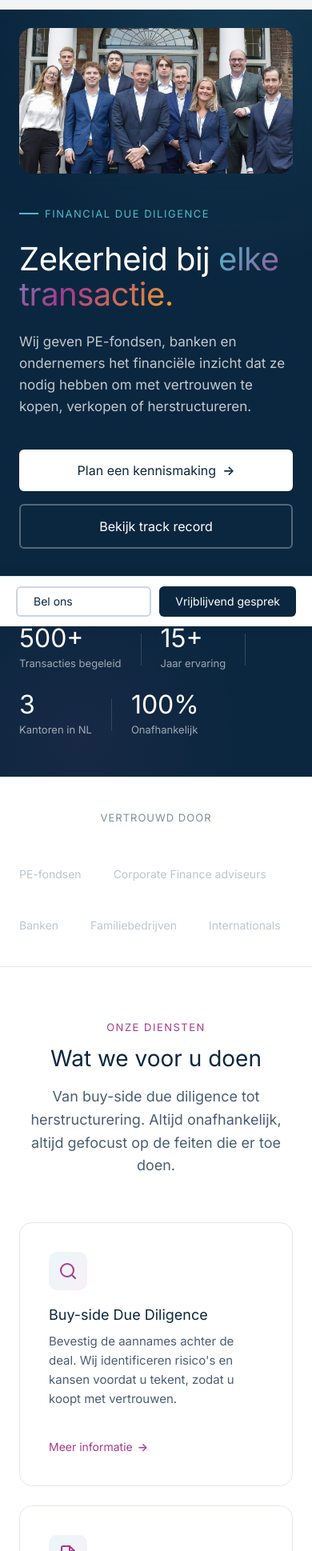
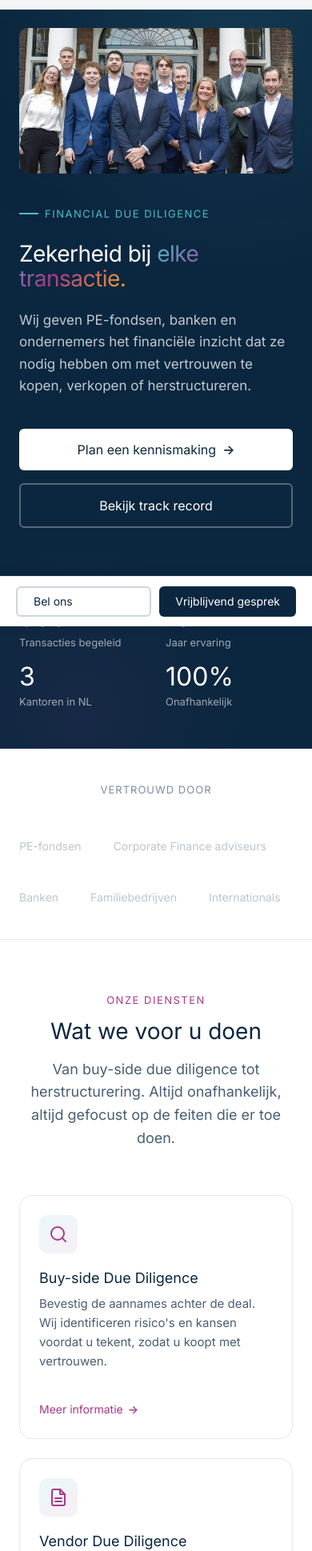
Before and after one commit to erikpvisser81-naarden/tic-advisory-rebuild, a plain HTML site: page index.html in a window 390 px wide. Shown: the part 61-2000 px from the top of the page at 80% size. Drawn offline with Linux system fonts and the light colour scheme.

Commit message:
Fix mobile: requestIdleCallback polyfill, reveal fallback, trust dividers, safe-area, responsive sizing

```diff
--- a/assets/style.css
+++ b/assets/style.css
@@ -1296,6 +1296,7 @@ p:last-child {
   border-top: 1px solid var(--border-light);
   box-shadow: 0 -4px 16px rgba(0, 0, 0, 0.08);
   padding: 12px 20px;
+  padding-bottom: calc(12px + env(safe-area-inset-bottom, 0px));
 }
 
 .sticky-cta__inner {
@@ -1366,9 +1367,10 @@ p:last-child {
   }
 
   .hero__image img {
-    max-height: 240px;
+    max-height: 200px;
     object-fit: cover;
     width: 100%;
+    border-radius: var(--radius-md);
   }
 
   .page-header {
@@ -1376,12 +1378,24 @@ p:last-child {
   }
 
   .hero__trust {
-    gap: 24px;
+    gap: 16px 24px;
     flex-wrap: wrap;
+  }
+
+  .hero__trust-divider {
+    display: none;
+  }
+
+  .hero__trust-item {
+    flex: 0 0 calc(50% - 12px);
   }
 
   .services-grid {
     grid-template-columns: 1fr;
+  }
+
+  .service-card {
+    padding: 24px;
   }
 
   .stats__grid {
@@ -1420,6 +1434,24 @@ p:last-child {
     display: block;
   }
 
+  body {
+    padding-bottom: 72px;
+  }
+
+  h1 { font-size: clamp(28px, 7vw, 40px); }
+  h2 { font-size: clamp(22px, 5.5vw, 32px); }
+
+  .hero__title {
+    font-size: clamp(28px, 7vw, 44px);
+  }
+
+  .usp-card,
+  .testimonial,
+  .audience-card,
+  .location-card {
+    padding: 24px;
+  }
+
   .credentials-grid {
     grid-template-columns: 1fr;
   }
@@ -1458,13 +1490,24 @@ p:last-child {
   opacity: 0;
   transform: translateY(24px);
   transition: opacity 0.6s ease, transform 0.6s ease;
-  will-change: transform, opacity;
 }
 
 .reveal.visible {
   opacity: 1;
   transform: translateY(0);
-  will-change: auto;
+}
+
+/* Fallback: if JS fails, show content after 1.5s */
+@keyframes revealFallback {
+  to { opacity: 1; transform: translateY(0); }
+}
+
+.reveal {
+  animation: revealFallback 0s 1.5s forwards;
+}
+
+.reveal.visible {
+  animation: none;
 }
 
 /* ============================================
--- a/index.html
+++ b/index.html
@@ -486,10 +486,11 @@
       nav.classList.toggle('nav--scrolled', window.scrollY > 10);
     }, { passive: true });
 
-    // Reveal animations
-    requestIdleCallback(() => {
-      const observer = new IntersectionObserver((entries) => {
-        entries.forEach(entry => {
+    // Reveal animations (with polyfill for older mobile browsers)
+    var ric = window.requestIdleCallback || function(cb) { setTimeout(cb, 1); };
+    ric(function() {
+      var observer = new IntersectionObserver(function(entries) {
+        entries.forEach(function(entry) {
           if (entry.isIntersecting) {
             entry.target.classList.add('visible');
             observer.unobserve(entry.target);
@@ -497,7 +498,7 @@
         });
       }, { threshold: 0.1, rootMargin: '0px 0px -40px 0px' });
 
-      document.querySelectorAll('.reveal').forEach(el => observer.observe(el));
+      document.querySelectorAll('.reveal').forEach(function(el) { observer.observe(el); });
     });
   </script>
 
```
Also changed, not shown: contact.html (+6 -5 lines), credentials.html (+6 -5 lines), diensten.html (+6 -5 lines), diensten/business-reviews.html (+6 -5 lines), diensten/buy-side-due-diligence.html (+6 -5 lines), diensten/data-analyse.html (+6 -5 lines), diensten/vendor-due-diligence.html (+6 -5 lines), diensten/waarderingen.html (+6 -5 lines), diensten/whoa-services.html (+6 -5 lines), internationaal.html (+6 -5 lines), voor-wie.html (+6 -5 lines), werken-bij.html (+6 -5 lines), wie-zijn-wij.html (+6 -5 lines).
